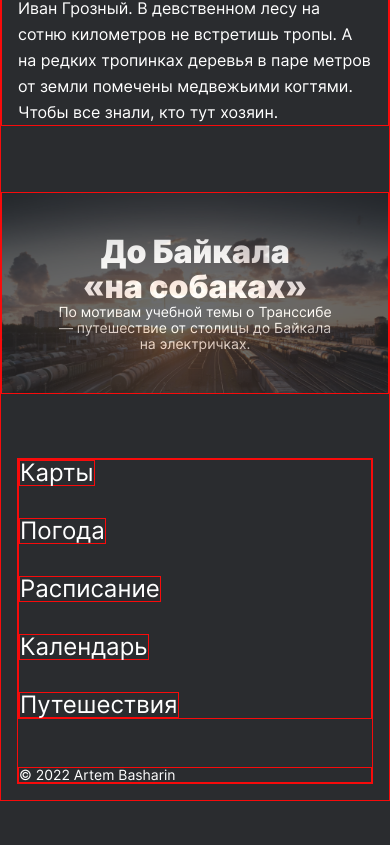
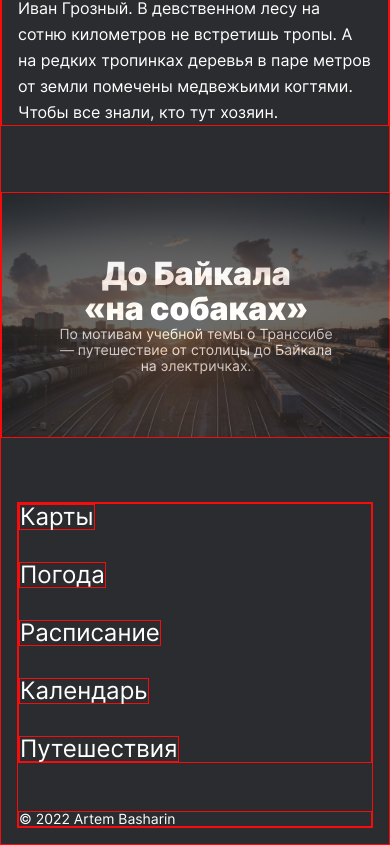
Before and after one commit to ArtemBasharin/russian-travel, a plain HTML site: page index.html in a window 390 px wide. Shown: the part 9683-10528 px from the top of the page. Before the commit the page ends 10484 px from the top, so only its background shows below. Drawn offline with Linux system fonts and the light colour scheme.

Commit message:
all have prepared for nest

```diff
--- a/index.css
+++ b/index.css
@@ -230,8 +230,8 @@
      border: 1px solid rgb(248, 11, 11);
      position: relative;
      display: flex;
-     max-width: calc(100% - 96px);
-     height: 740px;
+     width: calc(100vw - 96px);
+     height: calc((100vw - 96px) * 0.625);
      margin: 92px auto 0 auto;
      align-items: center;
      justify-content: space-around;
@@ -339,8 +339,8 @@
          width: 440px;
      }
      .final {
-         max-width: 100%;
-         height: 640px;
+         width: 100%;
+         height: calc(100vw * 0.625);
      }
      .footer {
          max-width: 100%;
@@ -396,8 +396,8 @@
          text-align: left;
      }
      .final {
-         max-width: 100%;
-         height: 480px;
+         width: 100%;
+         height: calc(100vw * 0.625);
      }
      .footer {
          max-width: 100%;
@@ -499,9 +499,9 @@
          margin: 32px 0 0 16px;
      }
      .final {
-         max-width: 100%;
          margin-top: 66px;
-         height: 200px;
+         width: 100%;
+         height: calc(100vw * 0.625);
      }
      .final__text_title {
          font-size: 32px;
```
